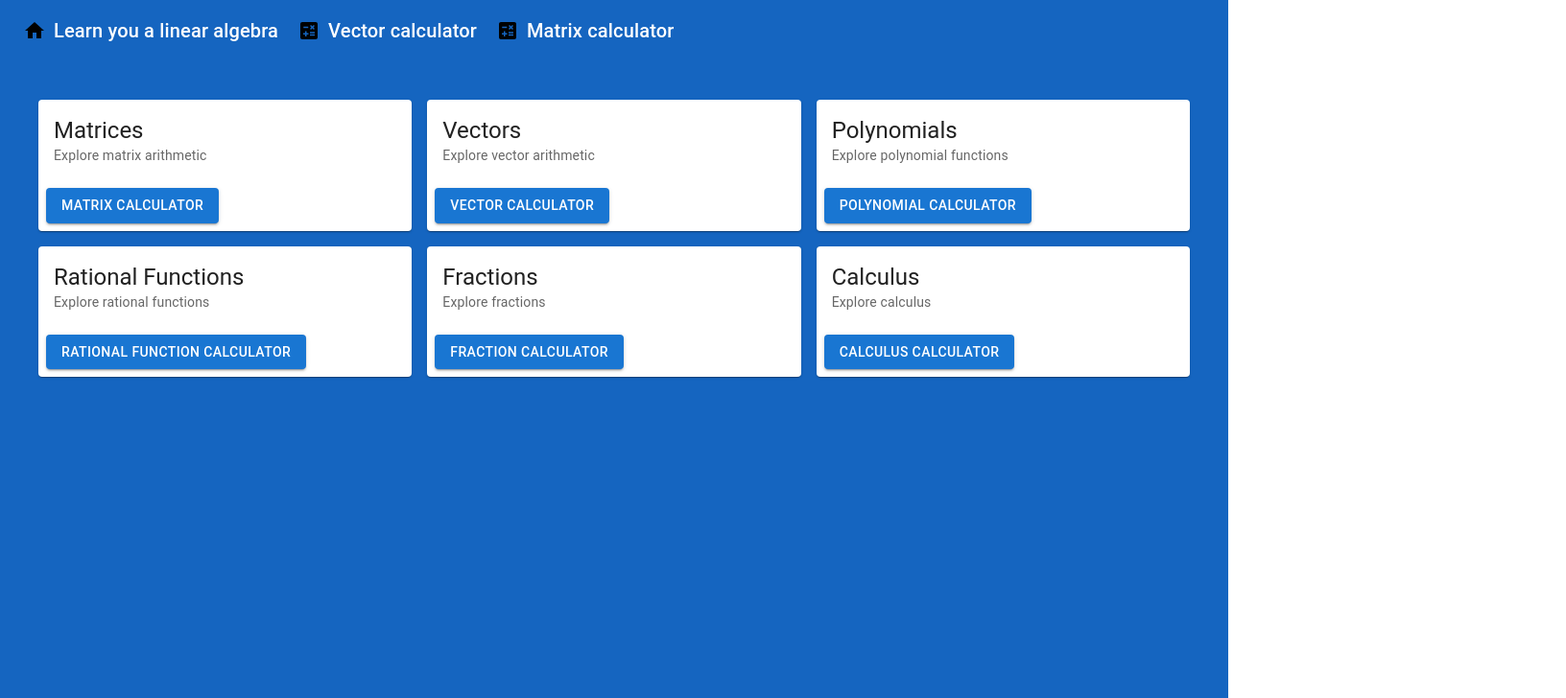
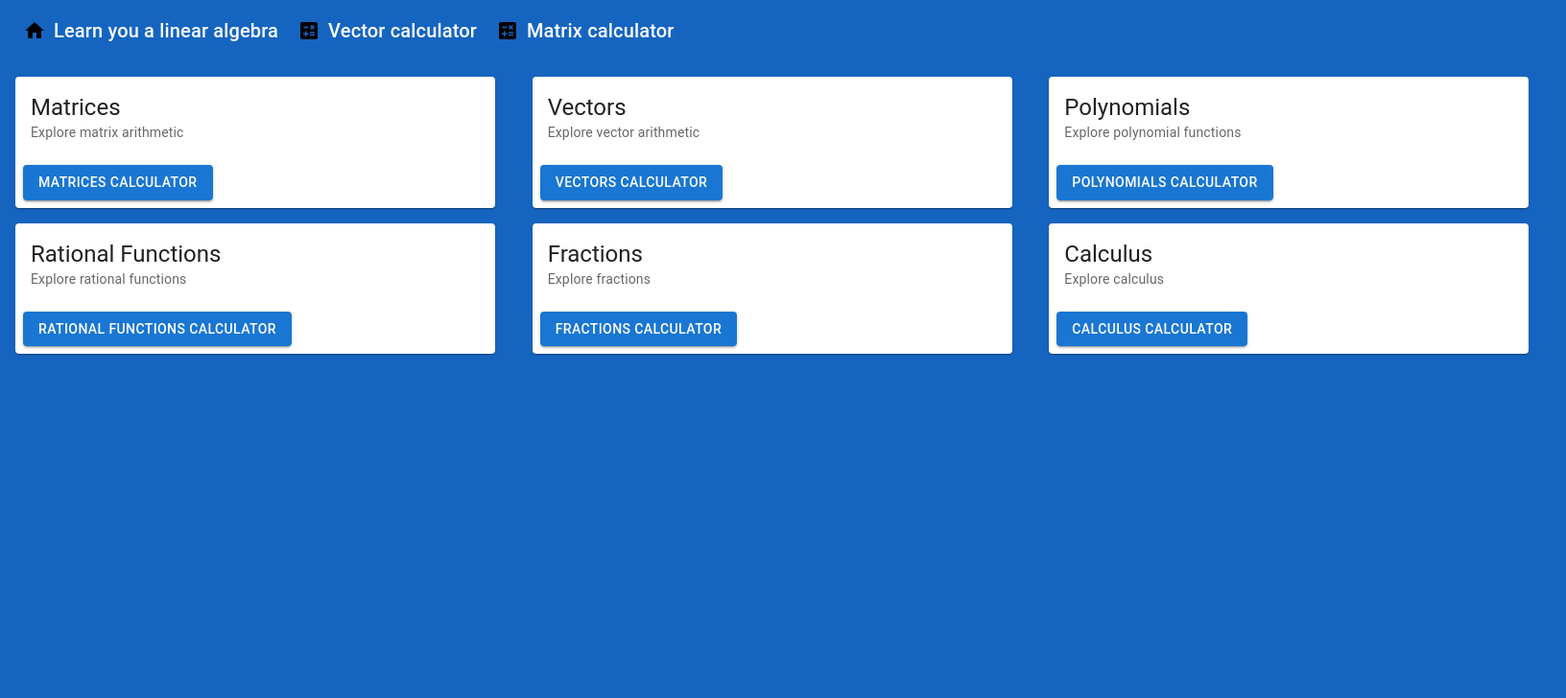
Before and after one commit to Jobhdez/lalg-learn, a React (Vite) app in the folder ui/: page / in a window 1280 px wide. Shown: the top 728 px of the page at 96% size, 1632 px wide, since content can reach past the window. Built offline with nearby package versions, Linux system fonts and the light colour scheme.

Commit message:
refactor

```diff
--- a/ui/src/components/Home.tsx
+++ b/ui/src/components/Home.tsx
@@ -2,111 +2,46 @@ import React from 'react';
 import { Button, Grid, Card, CardActions, CardContent, Typography, Box } from '@mui/material';
 
 const Home = () => {
+  const topics = [
+    { title: 'Matrices', description: 'Explore matrix arithmetic', href: 'matrix' },
+    { title: 'Vectors', description: 'Explore vector arithmetic', href: 'vector' },
+    { title: 'Polynomials', description: 'Explore polynomial functions', href: 'polynomial' },
+    { title: 'Rational Functions', description: 'Explore rational functions', href: 'rational-function' },
+    { title: 'Fractions', description: 'Explore fractions', href: 'fractions' },
+    { title: 'Calculus', description: 'Explore calculus', href: 'calculus' },
+  ];
+
   return (
-    <Box p={5} sx={{ bgcolor: "primary.dark", minHeight: "100vh", justifyContent: "center", alignItems: "center" }}>
+    <Box
+    sx={{
+      justifyContent: "center",
+      alignItems: "center",
+      bgcolor: "primary.dark",
+      minHeight: "100vh",
+      minWidth: "200vh",
+      padding: 2,
+      overflow: "auto",
+    }}>
       <Grid container spacing={2} justifyContent="center">
-        <Grid item xs={12} sm={6} md={4}>
+        {topics.map((topic, index) => (
+          <Grid item xs={12} sm={6} md={4} key={index}>
             <Card sx={{ maxWidth: 500 }}>
               <CardContent>
                 <Typography variant="h5" component="div">
-                Matrices
+                  {topic.title}
                 </Typography>
                 <Typography variant="body2" color="text.secondary">
-                Explore matrix arithmetic
+                  {topic.description}
                 </Typography>
               </CardContent>
               <CardActions>
-              <Button variant="contained" href="matrix">
-                Matrix calculator
+                <Button variant="contained" href={topic.href}>
+                  {topic.title} Calculator
                 </Button>
               </CardActions>
             </Card>
           </Grid>
-        <Grid item xs={12} sm={6} md={4}>
-          <Card sx={{ maxWidth: 500 }}>
-            <CardContent>
-              <Typography variant="h5" component="div">
-                Vectors
-              </Typography>
-              <Typography variant="body2" color="text.secondary">
-                Explore vector arithmetic
-              </Typography>
-            </CardContent>
-            <CardActions>
-              <Button variant="contained" href="vector">
-                Vector Calculator
-              </Button>
-            </CardActions>
-          </Card>
-        </Grid>
-        <Grid item xs={12} sm={6} md={4}>
-          <Card sx={{ maxWidth: 500 }}>
-            <CardContent>
-              <Typography variant="h5" component="div">
-                Polynomials
-              </Typography>
-              <Typography variant="body2" color="text.secondary">
-                Explore polynomial functions
-              </Typography>
-            </CardContent>
-            <CardActions>
-              <Button variant="contained" href="polynomial">
-                Polynomial Calculator
-              </Button>
-            </CardActions>
-          </Card>
-        </Grid>
-        <Grid item xs={12} sm={6} md={4}>
-          <Card sx={{ maxWidth: 500 }}>
-            <CardContent>
-              <Typography variant="h5" component="div">
-                Rational Functions
-              </Typography>
-              <Typography variant="body2" color="text.secondary">
-                Explore rational functions
-              </Typography>
-            </CardContent>
-            <CardActions>
-              <Button variant="contained" href="rational-function">
-                Rational Function Calculator
-              </Button>
-            </CardActions>
-          </Card>
-        </Grid>
-        <Grid item xs={12} sm={6} md={4}>
-          <Card sx={{ maxWidth: 500 }}>
-            <CardContent>
-              <Typography variant="h5" component="div">
-                Fractions
-              </Typography>
-              <Typography variant="body2" color="text.secondary">
-                Explore fractions
-              </Typography>
-            </CardContent>
-            <CardActions>
-              <Button variant="contained" href="fractions">
-                Fraction Calculator
-              </Button>
-            </CardActions>
-          </Card>
-        </Grid>
-        <Grid item xs={12} sm={6} md={4}>
-          <Card sx={{ maxWidth: 500 }}>
-            <CardContent>
-              <Typography variant="h5" component="div">
-                Calculus
-              </Typography>
-              <Typography variant="body2" color="text.secondary">
-                Explore calculus
-              </Typography>
-            </CardContent>
-            <CardActions>
-              <Button variant="contained" href="calculus">
-                Calculus Calculator
-              </Button>
-            </CardActions>
-          </Card>
-        </Grid>
+        ))}
       </Grid>
     </Box>
   );
```
Lines whose indentation alone changed are shown as unchanged.
